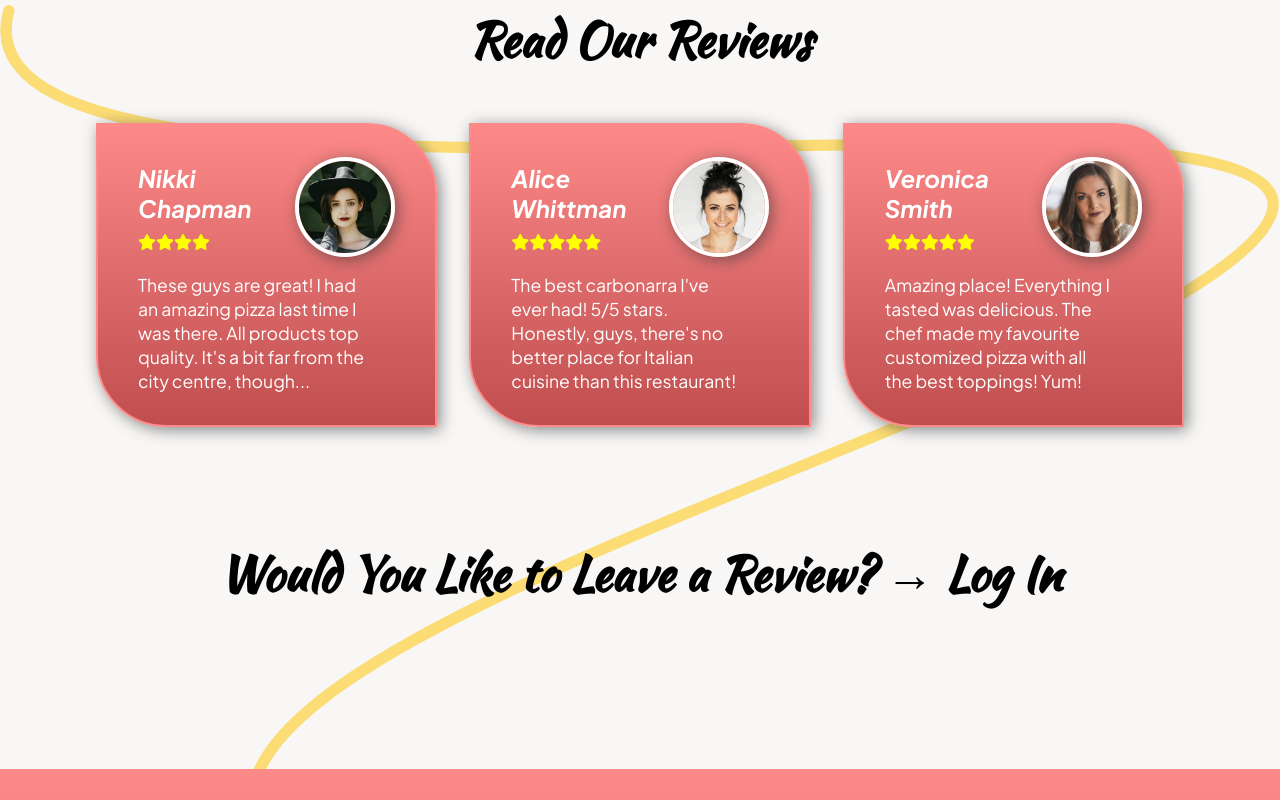
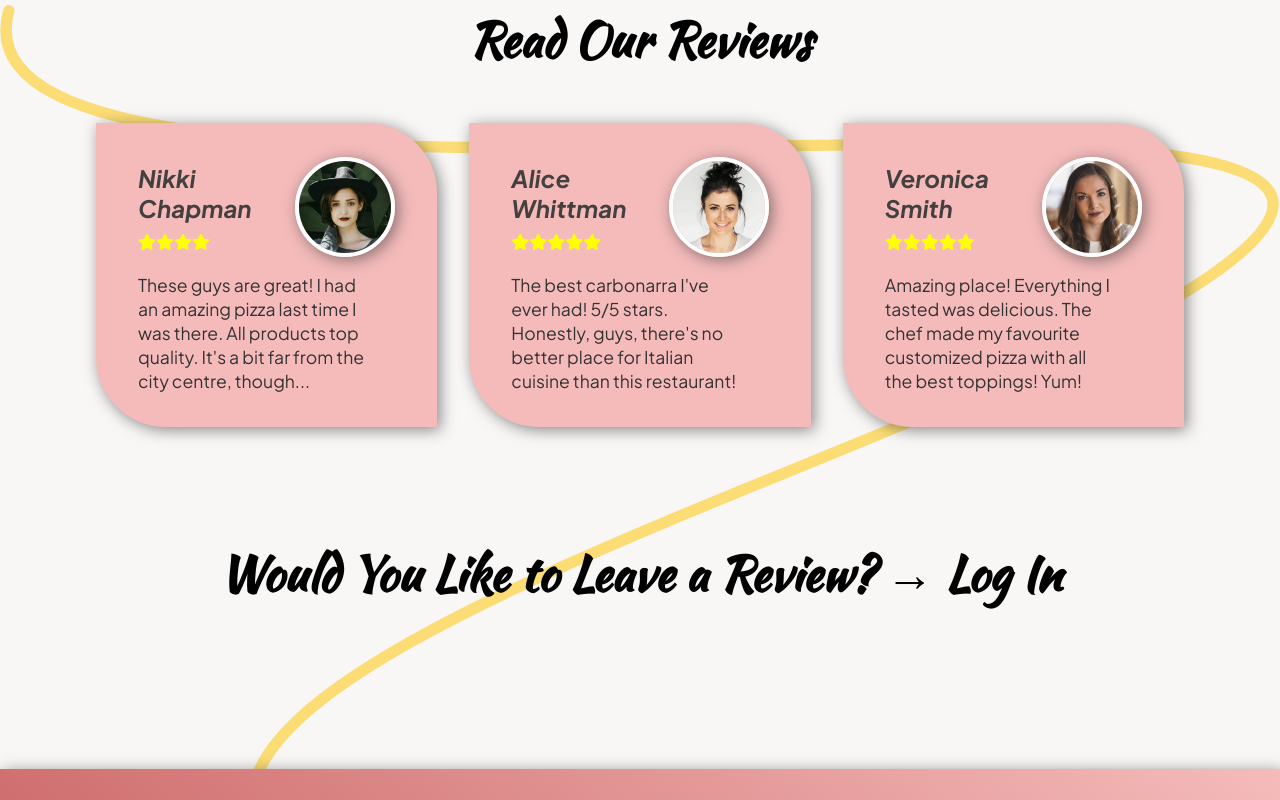
Before and after one commit to majaspar/project-restaurant, a React (Create React App) app in the folder client/: page / in a window 1280 px wide. Shown: the part 3420-4220 px from the top of the page. Built offline with nearby package versions, Linux system fonts and the light colour scheme.

Commit message:
edit server.js

```diff
--- a/client/package.json
+++ b/client/package.json
@@ -16,6 +16,7 @@
     "aos": "^2.3.4",
     "axios": "^1.5.0",
     "dotenv": "^16.3.1",
+    "framer-motion": "^10.16.4",
     "google-map-react": "^2.2.1",
     "hashrouter": "^1.1.1",
     "http-proxy-middleware": "^2.0.6",
--- a/client/src/App.css
+++ b/client/src/App.css
@@ -8,12 +8,14 @@
 
 :root {
   /* colors */
-  --linear-red: linear-gradient(var(--clr-accent-red-hover), var(--clr-accent-red));
+  --linear-red: linear-gradient(220deg, var(--clr-accent-red-light), var(--clr-accent-red));
   --linear-dark: linear-gradient(rgb(100, 95, 95), var(--clr-dark));
   --clr-accent: #ffc400;
   --clr-accent-hover: #ffcd62;
   --clr-accent-red: #c04e4e;
   --clr-accent-red-hover: #fd8989;
+  --clr-accent-red-light-hover: #f39595;
+  --clr-accent-red-light: #f5bbbb;
   --clr-accent-active: rgb(230, 168, 0);
   --clr-blanchedalmond: rgb(238, 109, 109);
   --clr-text-gray: rgb(129, 129, 129);
@@ -858,6 +860,13 @@ header {
   row-gap: 0.5rem;
 }
 
+@media (max-width:600px) {
+  .menu__grid--item {
+    grid-template-rows: 1fr 1fr;
+  }
+}
+
+
 .menu__grid--item:hover {
   background-color: var(--clr-gray-hover);
   border-radius: 5px;
@@ -1005,7 +1014,7 @@ header {
 .about__text {
   position: relative;
   padding: 2rem;
-  border: 2px solid var(--clr-accent-red);
+  border: 2px solid var(--clr-accent-red-hover);
   border-right: none;
   background: var(--clr-white);
   flex-direction: column;
@@ -1261,14 +1270,10 @@ header {
 }
 
 .ContactForm__wrapper {
-  width: 100%;
-}
-
-/* some input styles are in the Register form section */
-
-.ContactForm {
-  margin: auto;
-}
+  padding-inline: 5%;
+  width: 100%;
+}
+
 
 .ContactForm textarea {
   height: 200px;
@@ -1281,7 +1286,19 @@ header {
 }
 
 .ContactForm {
-  width: min(100%, 340px);
+  width: min(100%, 550px);
+  background-color: var(--clr-white);
+  border: 2px solid var(--clr-accent-red);
+  padding: 1rem;
+  margin: auto;
+}
+
+/* some input styles are in the Register form section */
+
+.ContactForm:hover,
+.ContactForm:focus {
+  box-shadow: 0px 0px 15px 0px var(--clr-accent-red-hover);
+
 }
 
 /*****************************/
@@ -1318,7 +1335,7 @@ header {
 }
 
 .reviews__grid {
-  color: white;
+  color: rgb(68, 64, 64);
   gap: 2rem;
   width: 100%;
   grid-template-columns: repeat(1, 1fr);
@@ -1330,13 +1347,14 @@ header {
   border-top-right-radius: 70px;
   border-bottom-left-radius: 70px;
   padding: 2rem 2.5rem;
-  background: var(--linear-red);
+  background: var(--clr-accent-red-light);
   transition: all 0.5s;
-  border: 2px solid var(--clr-accent-red-hover);
+  border: 2px solid var(--clr-accent-red-light);
 }
 
 .reviews__grid--item:hover {
   border: 2px solid yellow;
+  background: var(--clr-accent-red-light-hover);
   border-top-right-radius: 0;
   border-bottom-left-radius: 0;
   border-top-left-radius: 70px;
@@ -1355,7 +1373,6 @@ header {
 }
 
 .reviews__text {
-  color: white;
   width: 90%;
 }
 
@@ -1567,25 +1584,15 @@ footer {
 
 .Gallery {
   padding-inline: 5%;
-  -webkit-column-count: 2;
-  -moz-column-count: 2;
-  column-count: 2;
-  -webkit-column-width: 50%;
-  -moz-column-width: 50%;
+  columns: 2;
   column-width: 50%;
 }
 
 @media(min-width:901px) {
   .Gallery {
-    -webkit-column-count: 3;
-    -moz-column-count: 3;
-    column-count: 3;
-    -webkit-column-width: 33%;
-    -moz-column-width: 33%;
+    columns: 3;
     column-width: 33%;
   }
-
-
 }
 
 .Gallery__images {
--- a/client/src/PlaceOrderProcess.js
+++ b/client/src/PlaceOrderProcess.js
@@ -2,7 +2,7 @@
 
 export default function Navbar() {
     return (
-        <section className="place-order">
+        <section className="place-order shadow-dark">
             <div className="place-order__wrapper margins">
                 <h2 className="section-title center placeOrderAnimation">
 
--- a/client/src/ReviewItem.js
+++ b/client/src/ReviewItem.js
@@ -1,10 +1,10 @@
 import React from 'react'
 
-export default function ReviewItem({ id, reviewer, rating, avatar, review }) {
+export default function ReviewItem({ reviewer, rating, avatar, review }) {
 
 
     return (
-        <div key={id} className="reviews__grid--item shadow-dark">
+        <div key={reviewer} className="reviews__grid--item shadow-dark">
             <div className="reviews__name-wrapper flex mb1">
                 <div>
                     <h3 className="reviews__name">{reviewer}</h3>
--- a/client/src/Reviews.js
+++ b/client/src/Reviews.js
@@ -21,11 +21,11 @@ export default function Reviews() {
         <h2 className="section-title center mb5">Read Our Reviews</h2>
         <div className="reviews__grid grid">
 
-          <ReviewItem id="review1" reviewer="Nikki Chapman" rating={star4} avatar={placeholder} review="These guys are great! I had an amazing pizza last time I was there. All products top quality. It's a bit far from the city centre, though..." />
+          <ReviewItem reviewer="Nikki Chapman" rating={star4} avatar={placeholder} review="These guys are great! I had an amazing pizza last time I was there. All products top quality. It's a bit far from the city centre, though..." />
 
-          <ReviewItem id="review2" reviewer="Alice Whittman" rating={star5} avatar={placeholder2} review="The best carbonarra I've ever had! 5/5 stars. Honestly, guys, there's no better place for Italian cuisine than this restaurant!" />
+          <ReviewItem reviewer="Alice Whittman" rating={star5} avatar={placeholder2} review="The best carbonarra I've ever had! 5/5 stars. Honestly, guys, there's no better place for Italian cuisine than this restaurant!" />
 
-          <ReviewItem id="review3" reviewer="Veronica Smith" rating={star5} avatar={placeholder3} review="Amazing place! Everything I tasted was delicious. The chef made my favourite customized pizza with all the best toppings! Yum!" />
+          <ReviewItem reviewer="Veronica Smith" rating={star5} avatar={placeholder3} review="Amazing place! Everything I tasted was delicious. The chef made my favourite customized pizza with all the best toppings! Yum!" />
 
         </div>
 
--- a/client/src/screens/ContactScreen.js
+++ b/client/src/screens/ContactScreen.js
@@ -70,7 +70,7 @@ export default function ContactScreen() {
                 <section className="margins mt7 mb7 ContactForm__wrapper">
 
                     <h2 className="section-title center">Contact Form</h2>
-                    <form className="ContactForm flex-column" action="https://formsubmit.co/d11cca59037b3f7effa04f2dc67a109d" method="POST">
+                    <form className="ContactForm shadow flex-column" action="https://formsubmit.co/d11cca59037b3f7effa04f2dc67a109d" method="POST">
                         <div className="form__labelled-item">
                             <label className="form__label" htmlFor="name">Name: </label>
                             <input type="text" placeholder="Name" name="user_name" required />
```
Also changed, not shown: client/src/screens/GalleryScreen.js (+10 -40 lines), 2 other files (tests, documents, lock files or other folders).
